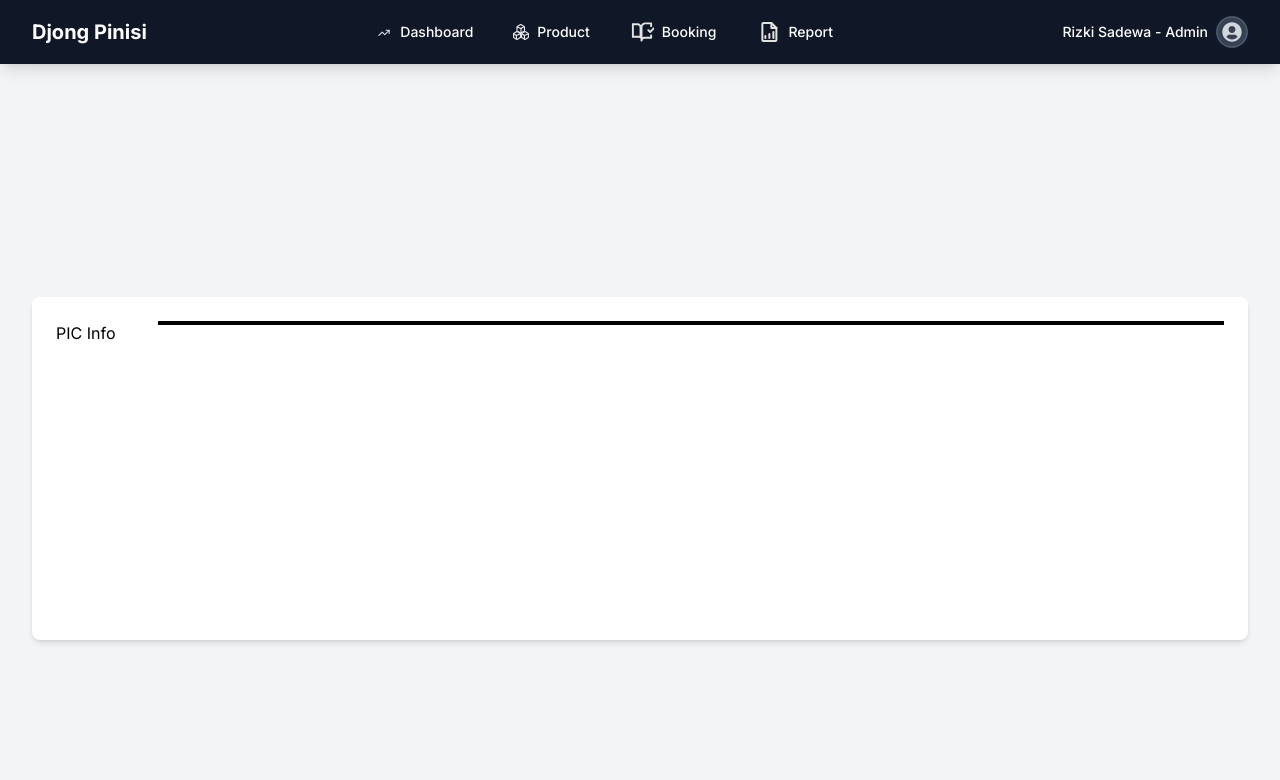
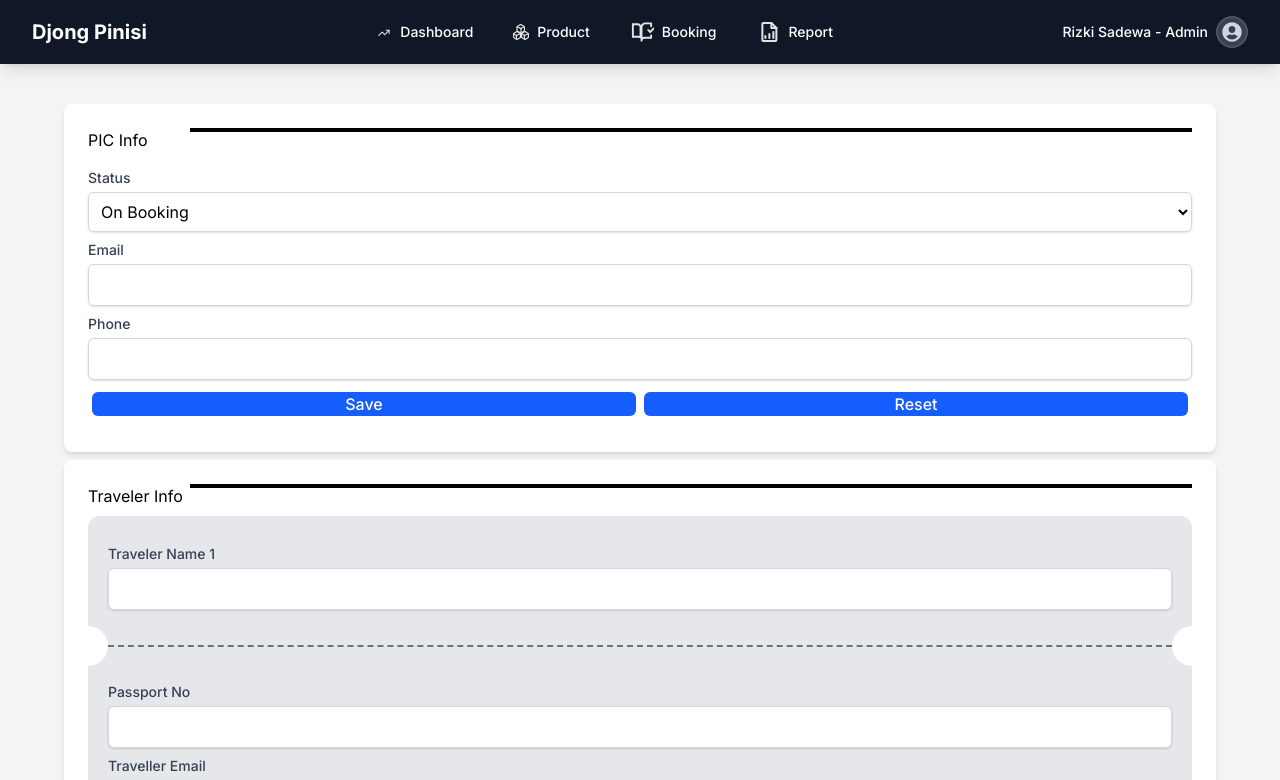
Before and after one commit to nahwantech/djong-pinisi-frontend, a Next.js app: page /booking in a window 1280 px wide. Shown: the top 780 px of the page. Built offline with nearby package versions, Linux system fonts and the light colour scheme.

Commit message:
module:booking = adding form as per penpot design

```diff
--- a/app/booking/page.tsx
+++ b/app/booking/page.tsx
@@ -1,4 +1,5 @@
 import PicInfo from "../../components/booking/PicInfo";
+import TravelerInfo from "../../components/booking/TravelerInfo";
 
 // app/booking/page.tsx
 export default function Booking() {
@@ -6,6 +7,9 @@ export default function Booking() {
     <main className="min-h-screen flex flex-col items-center justify-center bg-gray-100 p-8">
       {/* Add some dummy content to make the page scrollable */}
       <PicInfo />
+
+      {/* Traveller Info */}
+      <TravelerInfo />
     </main>
   )
 }
--- a/components/booking/PicInfo.tsx
+++ b/components/booking/PicInfo.tsx
@@ -5,9 +5,78 @@ export default function PicInfo() {
 
     return(
         <>
-            <div className="mt-2 h-[343px] bg-white w-full max-w-8xl rounded-lg shadow-md p-6 flex flex-row">
-                <div className="w-28"><p className="text-md">PIC Info</p></div>
-                <div className="w-full h-1 bg-black" />
+            <div className="mt-2 bg-white w-full max-w-6xl rounded-lg shadow-md p-6">
+                <div className="flex flex-row">
+                    <div className="w-28"><p className="text-md">PIC Info</p></div>
+                    <div className="w-full h-1 bg-black" />
+                </div>
+
+                {/* Form PIC Info */}
+                <form className="w-full pt-2">
+                    {/* <div>
+                        <label htmlFor="name" className="block text-sm font-medium text-gray-700">
+                        Status
+                        </label>
+                        <input
+                        type="text"
+                        id="status"
+                        className="mt-1 block w-full rounded-md border border-gray-300 shadow-sm focus:ring-blue-500 focus:border-blue-500 p-2"
+                        />
+                    </div> */}
+
+                    <div className="mb-2 mt-2">
+                        <label htmlFor="options" className="block text-sm font-medium text-gray-700 mb-1">
+                            Status
+                        </label>
+                        <select
+                            id="options"
+                            name="options"
+                            className="mt-1 block w-full rounded-md border border-gray-300 p-2 shadow-sm focus:outline-none focus:ring-blue-500 focus:border-blue-500"
+                        >
+                            <option value="">On Booking</option>
+                            <option value="option1">Reserved</option>
+                            <option value="option2">All Confirmed</option>
+                            <option value="option3">Issue</option>
+                        </select>
+                    </div>
+
+                    <div className="mb-2 mt-2">
+                        <label htmlFor="email" className="block text-sm font-medium text-gray-700">
+                        Email
+                        </label>
+                        <input
+                        type="email"
+                        id="email"
+                        className="mt-1 block w-full rounded-md border border-gray-300 shadow-sm focus:ring-blue-500 focus:border-blue-500 p-2"
+                        />
+                    </div>
+
+                    <div className="mb-2 mt-2">
+                        <label htmlFor="phone" className="block text-sm font-medium text-gray-700">
+                        Phone
+                        </label>
+                        <input
+                        type="phone"
+                        id="phone"
+                        className="mt-1 block w-full rounded-md border border-gray-300 shadow-sm focus:ring-blue-500 focus:border-blue-500 p-2"
+                        />
+                    </div>
+
+                    <div className="mb-2 mt-2 flex flex-row">
+                        <button
+                            type="submit"
+                            className="w-full bg-blue-600 text-white font-medium m-1 rounded-md hover:bg-blue-700 transition"
+                        >
+                            Save
+                        </button>
+                        <button
+                            type="submit"
+                            className="w-full bg-blue-600 text-white font-medium m-1 rounded-md hover:bg-blue-700 transition"
+                        >
+                            Reset
+                        </button>
+                    </div>
+                </form>
             </div>
         </>
     )
--- /dev/null
+++ b/components/booking/TravelerInfo.tsx
@@ -0,0 +1,27 @@
+// components/booking/TravelerInfo.tsx
+'use client';
+
+import Ticket from "../generals/basic-ticket-shape";
+
+export default function TravelerInfo() {
+
+    return (
+        <>
+            <div className="mt-2 bg-white w-full max-w-6xl rounded-lg shadow-md p-6">
+                <div className="flex flex-row">
+                    <div className="w-28"><p className="text-md">Traveler Info</p></div>
+                    <div className="w-full h-1 bg-black" />
+                </div>
+
+                <div className="mt-2 mb-2">
+                    <Ticket />
+                </div>
+
+                 <div className="mt-2 mb-2">
+                    <Ticket />
+                </div>
+
+            </div>
+        </>
+    )
+}
--- /dev/null
+++ b/components/generals/basic-ticket-shape.tsx
@@ -0,0 +1,73 @@
+'use client'
+
+import { useState } from 'react'
+import DatePicker from 'react-datepicker'
+
+export default function Ticket() {
+    const [selectedDate, setSelectedDate] = useState<Date | null>(null)
+    return (
+      <div className="relative w-full bg-gray-200 rounded-xl overflow-hidden">
+        {/* Top Section */}
+        <div className="p-5">
+            <div className="mb-2 mt-2">
+                <label htmlFor="traveler-name" className="block text-sm font-medium text-gray-700">
+                  Traveler Name 1
+                </label>
+                <input
+                  type="traveler-name"
+                  id="traveler-name"
+                  className="mt-1 block w-full rounded-md border bg-white border-gray-300 shadow-sm focus:ring-blue-500 focus:border-blue-500 p-2"
+                />
+            </div>
+        </div>
+
+        {/* Middle Divider with Cutouts and Dashed Line */}
+        <div className="relative flex items-center justify-center p-2">
+          {/* Dashed Line that passes through */}
+          <div className="absolute w-full border-t-2 border-dashed border-gray-500"></div>
+
+          {/* Circular Cutouts */}
+          <div className="absolute w-10 h-10 bg-white rounded-full -left-5"></div>
+          <div className="absolute w-10 h-10 bg-white rounded-full -right-5"></div>
+        </div>
+
+        {/* Bottom Section */}
+        <div className="p-5">
+            <div className="mb-2 mt-2">
+                <label htmlFor="passport-no" className="block text-sm font-medium text-gray-700">
+                  Passport No
+                </label>
+                <input
+                  type="passport-no"
+                  id="passport-no"
+                  className="mt-1 block w-full rounded-md border bg-white border-gray-300 shadow-sm focus:ring-blue-500 focus:border-blue-500 p-2"
+                />
+            </div>
+
+            <div className="mb-2 mt-2">
+                <label htmlFor="passport-no" className="block text-sm font-medium text-gray-700">
+                  Traveller Email
+                </label>
+                <input
+                  type="passport-no"
+                  id="passport-no"
+                  className="mt-1 block w-full rounded-md border bg-white border-gray-300 shadow-sm focus:ring-blue-500 focus:border-blue-500 p-2"
+                />
+            </div>
+
+
+            {/* <div className="max-w-sm mx-auto p-4">
+              <label className="block text-sm font-medium text-gray-700 mb-1">Pick a date</label>
+              <DatePicker
+                selected={selectedDate}
+                onChange={(date) => setSelectedDate(date)}
+                dateFormat="yyyy-MM-dd"
+                className="w-full p-2 border border-gray-300 rounded-md shadow-sm focus:ring-blue-500 focus:border-blue-500"
+              />
+            </div>   */}
+        </div>
+
+
+      </div>
+    );
+  }
--- a/package.json
+++ b/package.json
@@ -2,9 +2,11 @@
   "dependencies": {
     "@svgr/webpack": "^8.1.0",
     "@tailwindcss/postcss": "^4.1.8",
+    "date-fns": "^4.1.0",
     "next": "^15.3.3",
     "postcss": "^8.5.4",
     "react": "^19.1.0",
+    "react-datepicker": "^8.4.0",
     "react-dom": "^19.1.0",
     "react-icons": "^5.5.0",
     "tailwindcss": "^4.1.8"
```
Also changed, not shown: 1 other file (tests, documents, lock files or other folders).
